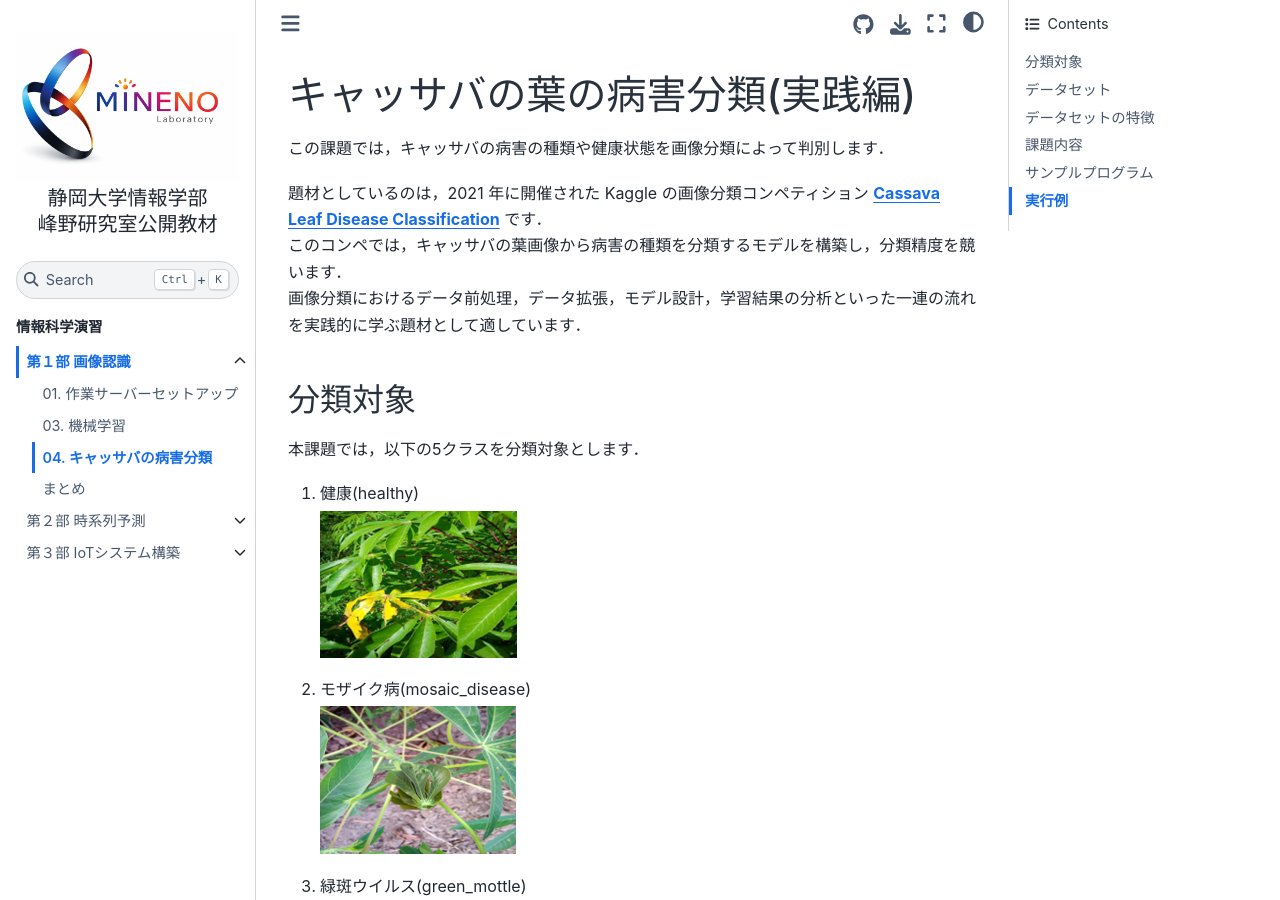
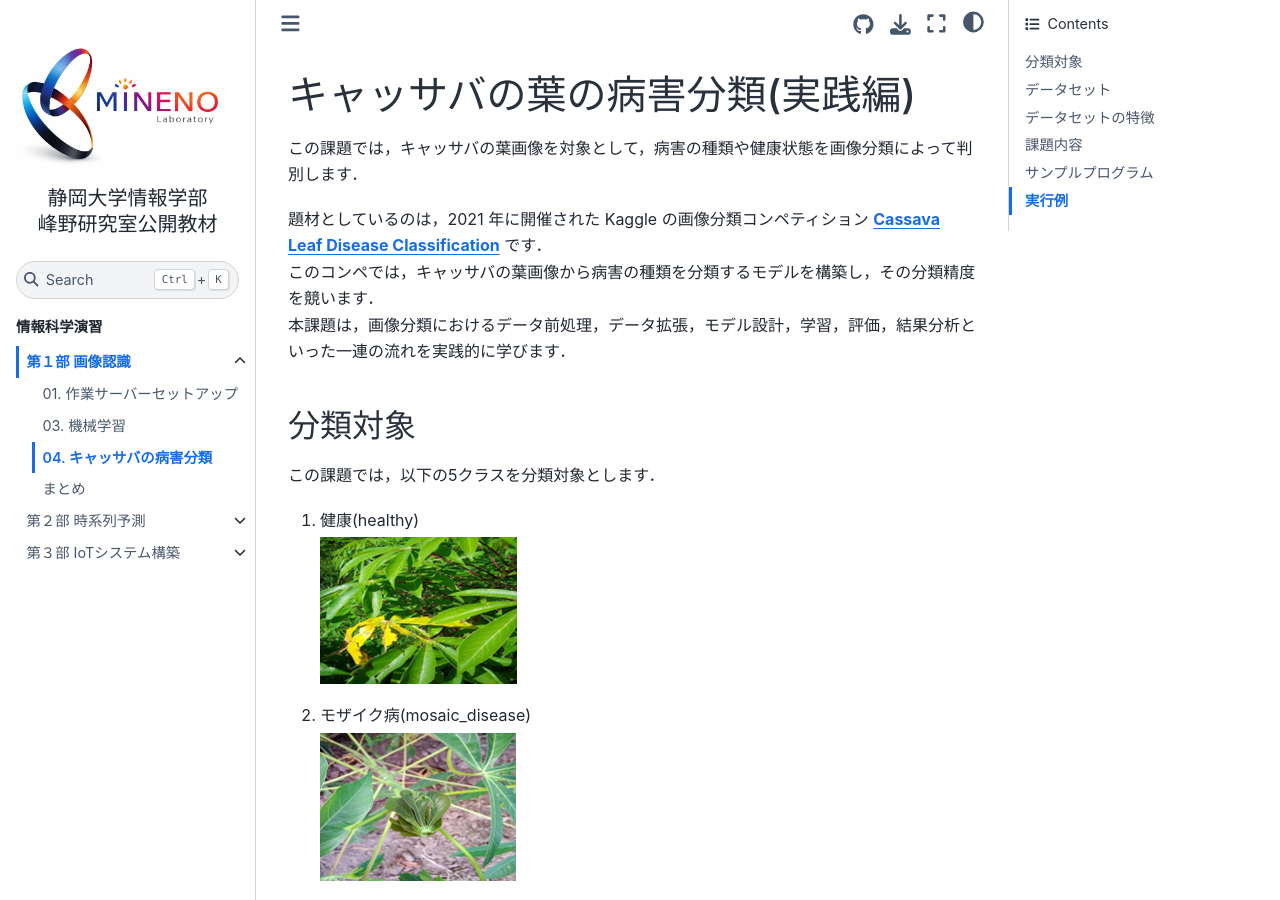
Before and after one commit to MinenoLab/CS-Exercise, a Jupyter Book: the page built from book/part2_image/cassava_classification.md, in a window 1280 px wide and 900 px high. Built offline with Jupyter Book 1.0.4 settings and Sphinx 7.4.7 and the Sphinx Book theme 1.1.4, drawn with Linux system fonts in a browser that asks for light colours; pages that are not in the unit, such as notebooks, are missing from menus.

Commit message:
[update] キャッサバ概要文の修正

```diff
--- a/book/part2_image/cassava_classification.md
+++ b/book/part2_image/cassava_classification.md
@@ -1,14 +1,14 @@
 # キャッサバの葉の病害分類(実践編)
 
-この課題では，キャッサバの病害の種類や健康状態を画像分類によって判別します．
+この課題では，キャッサバの葉画像を対象として，病害の種類や健康状態を画像分類によって判別します．
 
 題材としているのは，2021 年に開催された Kaggle の画像分類コンペティション  [**Cassava Leaf Disease Classification**](https://www.kaggle.com/competitions/cassava-leaf-disease-classification/overview)
 です．
-このコンペでは，キャッサバの葉画像から病害の種類を分類するモデルを構築し，分類精度を競います．
-画像分類におけるデータ前処理，データ拡張，モデル設計，学習結果の分析といった一連の流れを実践的に学ぶ題材として適しています．
+このコンペでは，キャッサバの葉画像から病害の種類を分類するモデルを構築し，その分類精度を競います．
+本課題は，画像分類におけるデータ前処理，データ拡張，モデル設計，学習，評価，結果分析といった一連の流れを実践的に学びます．
 
 ## 分類対象
-本課題では，以下の5クラスを分類対象とします．
+この課題では，以下の5クラスを分類対象とします．
 
 1. 健康(healthy)
 
```
